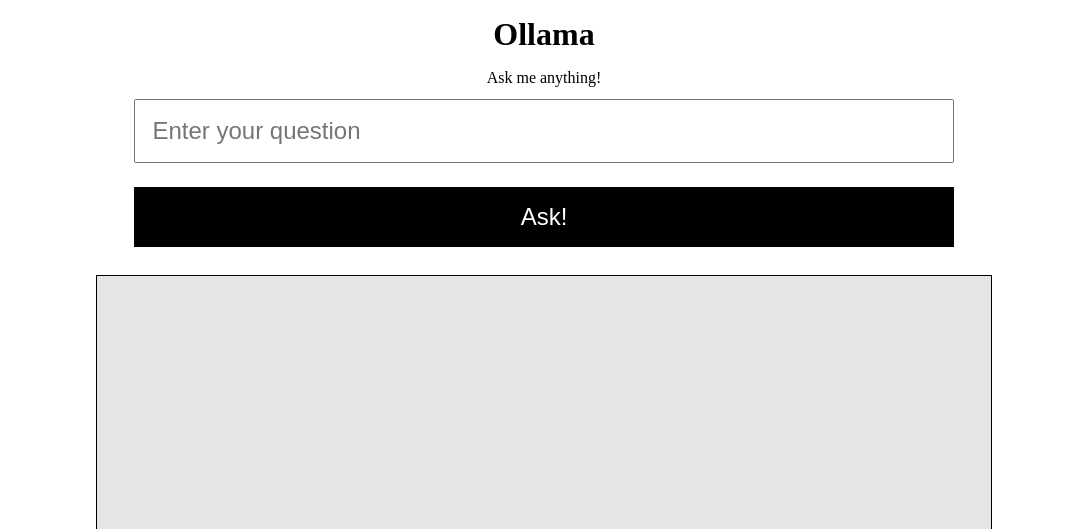
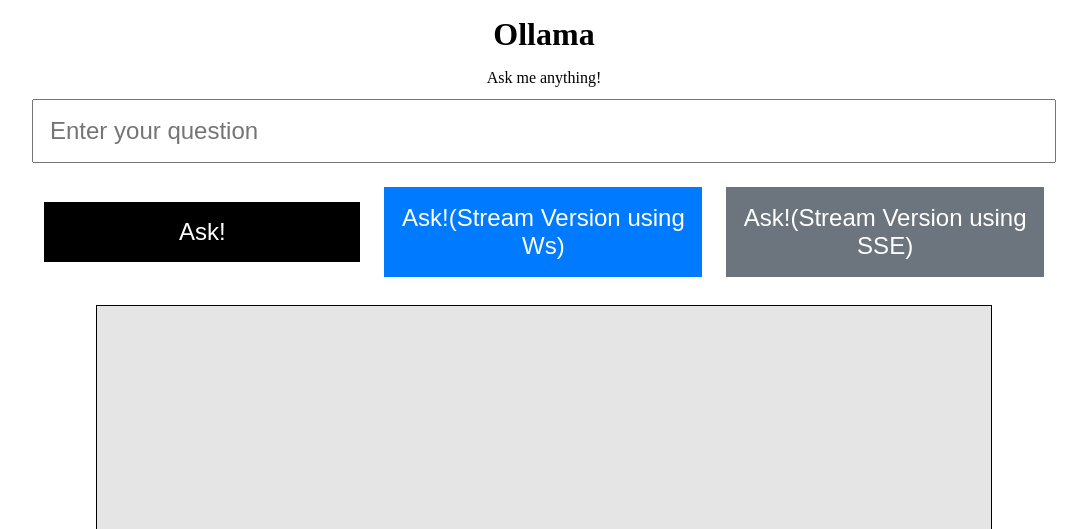
Before and after one commit to drowning-in-codes/Agentic-RAG-and-LLMs, a FastAPI app: page / in a window 1280 px wide. Shown: the top 529 px of the page, without its empty margins (96-1183 px from the left). Run offline with FastAPI, Linux system fonts and the light colour scheme; some web fonts are replaced.

Commit message:
add websockets and server-sent events

```diff
--- a/local_llama/run_ollama.py
+++ b/local_llama/run_ollama.py
@@ -1,10 +1,11 @@
 import os
+import json
 import getpass
+import logging
 import uvicorn
-from fastapi import FastAPI, Request
-from fastapi.responses import HTMLResponse
+from fastapi import FastAPI, Request, WebSocket, WebSocketDisconnect
+from fastapi.responses import HTMLResponse, StreamingResponse
 from langchain_ollama import ChatOllama
-from langchain_core.messages import HumanMessage
 from langchain_core.prompts import ChatPromptTemplate
 from fastapi.staticfiles import StaticFiles
 from fastapi.templating import Jinja2Templates
@@ -29,6 +30,10 @@
         os.environ[var] = getpass.getpass(f"{var}: ")
 
 
+logger = logging.getLogger(__name__)
+logger.setLevel(logging.INFO)
+logger.addHandler(logging.StreamHandler())
+
 app = FastAPI(title="Ollama API")
 
 app.mount("/static", StaticFiles(directory="static"), name="static")
@@ -41,6 +46,40 @@
     return ai_msg.content
 
 
+@app.websocket("/ws")
+async def websocket_endpoint(websocket: WebSocket):
+    await websocket.accept()
+    try:
+        while True:
+            data = await websocket.receive_text()
+            for chunk in chain.stream(data):
+                await websocket.send_text(chunk.content)
+    except WebSocketDisconnect:
+        logging.info("WebSocket connection closed")
+        await websocket.close()
+
+
+async def event_generator(data):
+    try:
+        for chunk in chain.stream(data):
+            response_str = "data: " + json.dumps(chunk.content) + "\n\n"
+            yield response_str.encode("utf-8")
+        # logging.info("Event generator done")
+        print("Event generator done")
+        # end
+        yield "data: {}\n\n"
+        yield "event: close\n\n".encode("utf-8")
+    except Exception as e:
+        logging.error(str(e))
+        yield f"data: {str(e)}\n\n".encode("utf-8")
+
+
+@app.get("/sse")
+async def sse(query: str):
+    # logging.info(f"Query: {query}")
+    return StreamingResponse(event_generator(query), media_type="text/event-stream")
+
+
 @app.get("/", response_class=HTMLResponse)
 async def chat(request: Request):
     return templates.TemplateResponse(request=request, name="index.html")
--- a/local_llama/static/index.js
+++ b/local_llama/static/index.js
@@ -1,10 +1,19 @@
-const ask_btn = document.getElementById("btn");
+const ask_btn = document.getElementById("btn_1");
+const ask_ws_btn = document.getElementById("btn_2");
+const ask_sse_btn = document.getElementById("btn_3");
 
 const text_ele = document.getElementById("text");
 const response_box = document.getElementById("textBox");
+const popover_ele = document.getElementById("my-popover");
 ask_btn.addEventListener("click", async (event) => {
   event.preventDefault();
+  if (text_ele.value == "") {
+    popover_ele.showPopover();
+    return;
+  }
+  response_box.innerText = "";
   const text = text_ele.value;
+  text_ele.value = "";
   const response_pro = fetch(`/search?query=${text}`, {
     method: "POST",
     headers: {
@@ -18,3 +27,53 @@
   }
   response_box.innerText = _.trim(await res.text(), '"');
 });
+
+ask_ws_btn.addEventListener("click", async (event) => {
+  event.preventDefault();
+  if (text_ele.value == "") {
+    popover_ele.showPopover();
+    return;
+  }
+  response_box.innerText = "";
+  const text = text_ele.value;
+  text_ele.value = "";
+  const ws = new WebSocket("ws://localhost:8000/ws");
+  ws.onmessage = function (event) {
+    response_box.innerText += event.data;
+  };
+
+  ws.onopen = function () {
+    ws.send(text);
+  };
+});
+
+ask_sse_btn.addEventListener("click", async (event) => {
+  event.preventDefault();
+  if (text_ele.value == "") {
+    popover_ele.showPopover();
+    return;
+  }
+  response_box.innerText = "";
+  const text = text_ele.value;
+  text_ele.value = "";
+  const eventSource = new EventSource(`/sse?query=${text}`);
+  eventSource.onmessage = function (event) {
+    console.log(event);
+    let trimmed_data = _.trim(event.data, '"');
+    if (trimmed_data == "") {
+      eventSource.close();
+    }
+    response_box.innerText += trimmed_data;
+  };
+  eventSource.onerror = function (event) {
+    console.log("Error", event);
+  };
+  eventSource.onopen = function (event) {
+    //这也能执行
+    console.log("EventSource connection opened");
+  };
+  eventSource.addEventListener("close", function (event) {
+    console.log(event);
+    eventSource.close();
+  });
+});
--- a/local_llama/static/style.css
+++ b/local_llama/static/style.css
@@ -50,6 +50,30 @@
     color: #000;
   }
 }
+#btn_2 {
+  background-color: #007bff;
+  color: #fff;
+  border: 1px solid #007bff;
+  &:hover {
+    background-color: #0056b3;
+    color: #fff;
+  }
+}
+#btn_3 {
+  background-color: #6c757d;
+  color: #fff;
+  border: 1px solid #6c757d;
+  &:hover {
+    background-color: #343a40;
+    color: #fff;
+  }
+}
+.btn_list {
+  display: flex;
+  justify-content: center;
+  align-items: center;
+  width: 80%;
+}
 .textBox {
   margin-block: 0.5em;
   width: 70%;
--- a/local_llama/templates/index.html
+++ b/local_llama/templates/index.html
@@ -12,12 +12,19 @@
         <h1>Ollama</h1>
         <p>Ask me anything!</p>
 
-        <form action="/search" method="POST">
             <input type="text" id="text"  placeholder="Enter your question">
-            <button type="submit" id="btn">Ask!</button>
-        </form>
+            <div class="btn_list">
+            <button type="button" id="btn_1">Ask!</button>
+            <button type="button" id="btn_2">Ask!(Stream Version using <a link="https://developer.mozilla.org/zh-CN/docs/Web/API/WebSocket">Ws</a>)</button>
+            <button type="button" id="btn_3">Ask!(Stream Version using <a link="https://developer.mozilla.org/en-US/docs/Web/API/Server-sent_events/Using_server-sent_events">SSE</a>)</button>
+            </div>
 
         <div class="textBox" id="textBox">
+        </div>
+        <div popover id="my-popover">
+            <div class="popover-content">
+                say SOMETHING!
+            </div>
         </div>
     </div>
 
```
Also changed, not shown: other parts of local_llama/static/style.css (+26 -0 lines).
